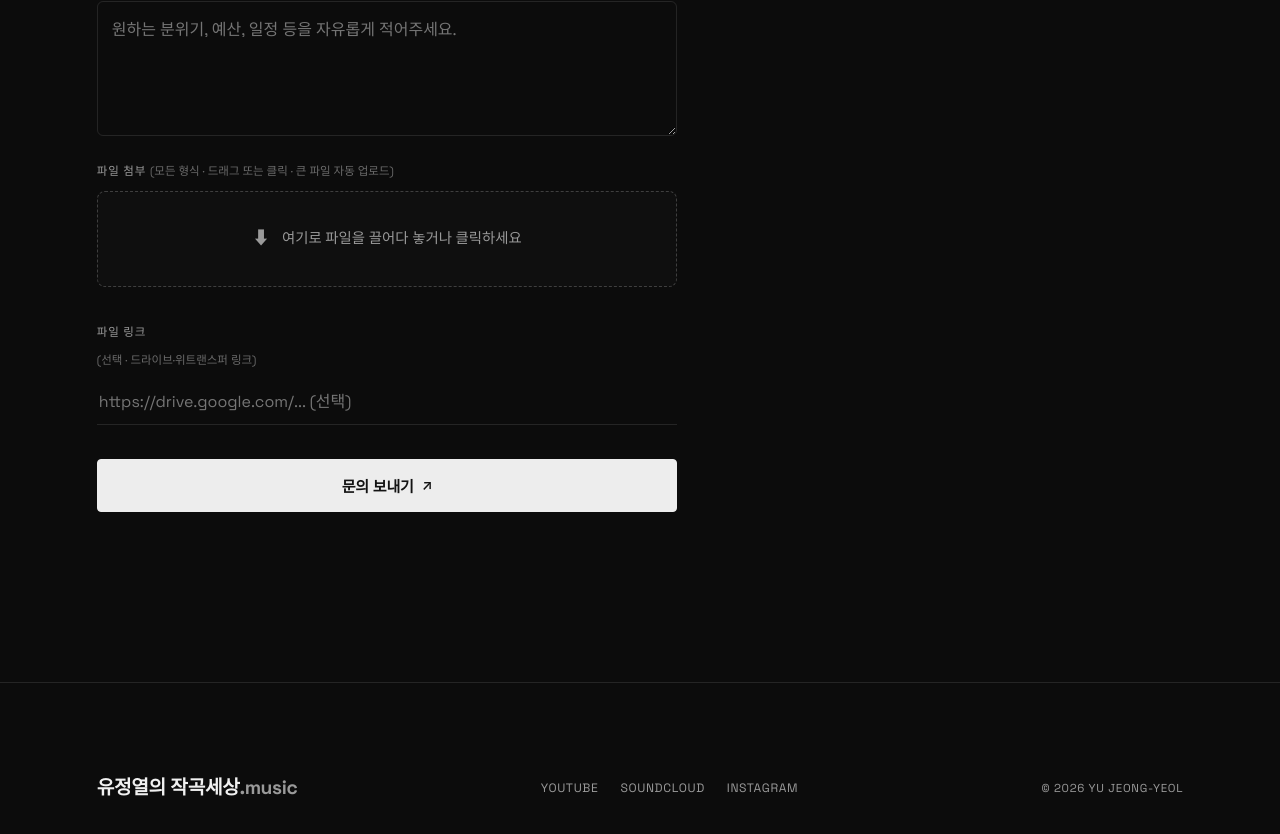
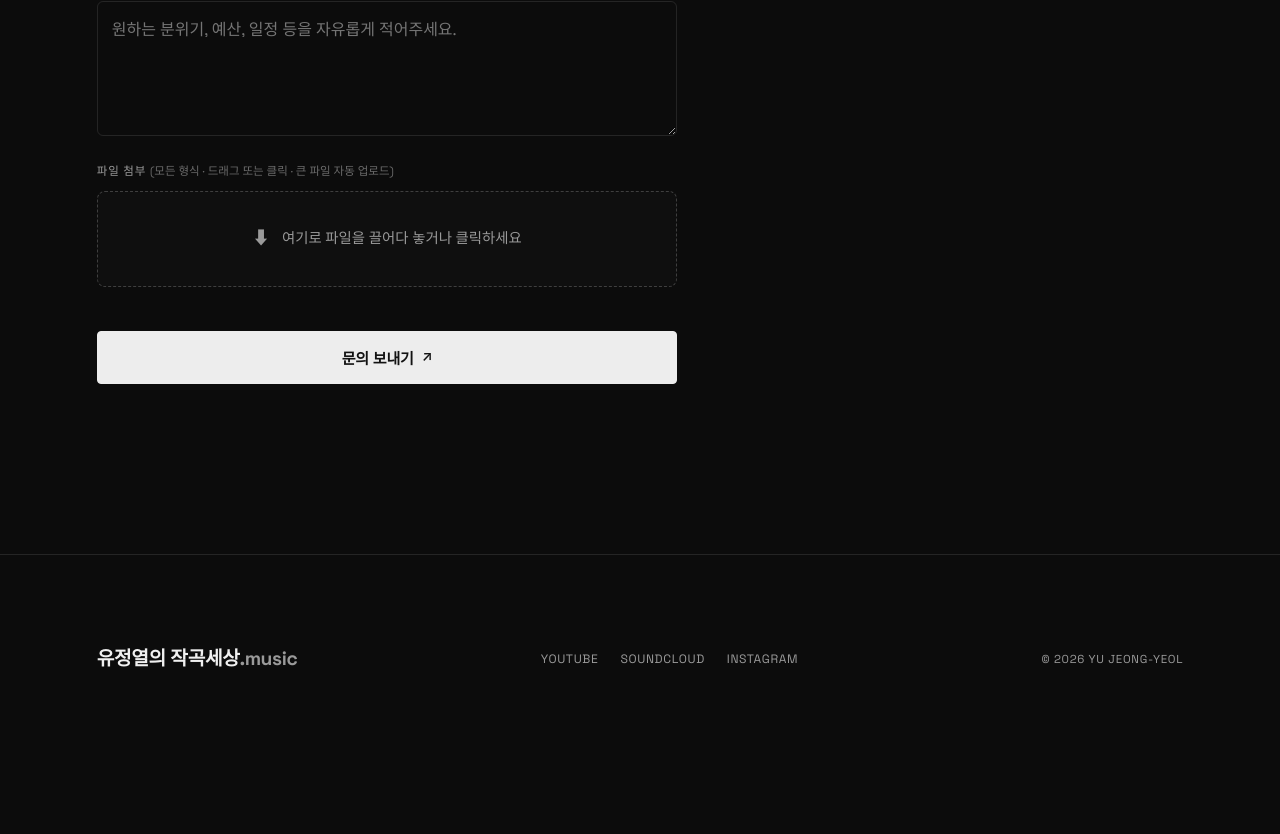
Before and after one commit to SLug801/music-portfolio, a Next.js app: page / in a window 1280 px wide. Shown: the part 4518-5352 px from the top of the page. After the commit the page ends 5283 px from the top, so only its background shows below. Built offline with nearby package versions, Linux system fonts and the light colour scheme; a web font is replaced by a local one.

Commit message:
auto: 2026-07-10 10:07

```diff
--- a/app/page.jsx
+++ b/app/page.jsx
@@ -130,7 +130,7 @@ export default function Home() {
         fileNames.textContent = '여기로 파일을 끌어다 놓거나 클릭하세요';
         fileNames.classList.remove('over', 'has');
       } else {
-        fileNames.textContent = `${selectedFiles.length}개 · ${fmtSize(total)}` + (hasBig ? ' · 큰 파일은 드라이브 자동 업로드' : '');
+        fileNames.textContent = `${selectedFiles.length}개 · ${fmtSize(total)}` + (hasBig ? ' · 파일 업로드 됨.' : '');
         fileNames.classList.remove('over');
         fileNames.classList.add('has');
       }
@@ -542,9 +542,6 @@ export default function Home() {
                 </div>
                 <ul className="file-list" id="fileList"></ul>
               </div>
-              <label>파일 링크 <span className="label-opt">(선택 · 드라이브·위트랜스퍼 링크)</span>
-                <input type="url" name="filelink" placeholder="https://drive.google.com/... (선택)" />
-              </label>
               <button type="submit" className="btn btn--primary btn--full">문의 보내기</button>
             </form>
           </div>
```
